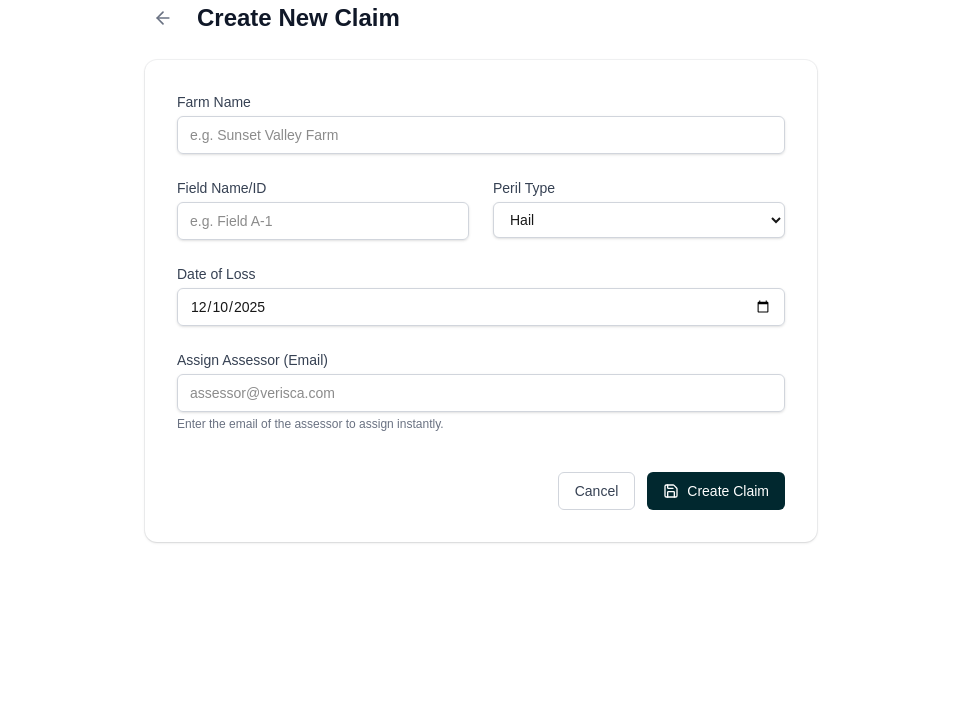
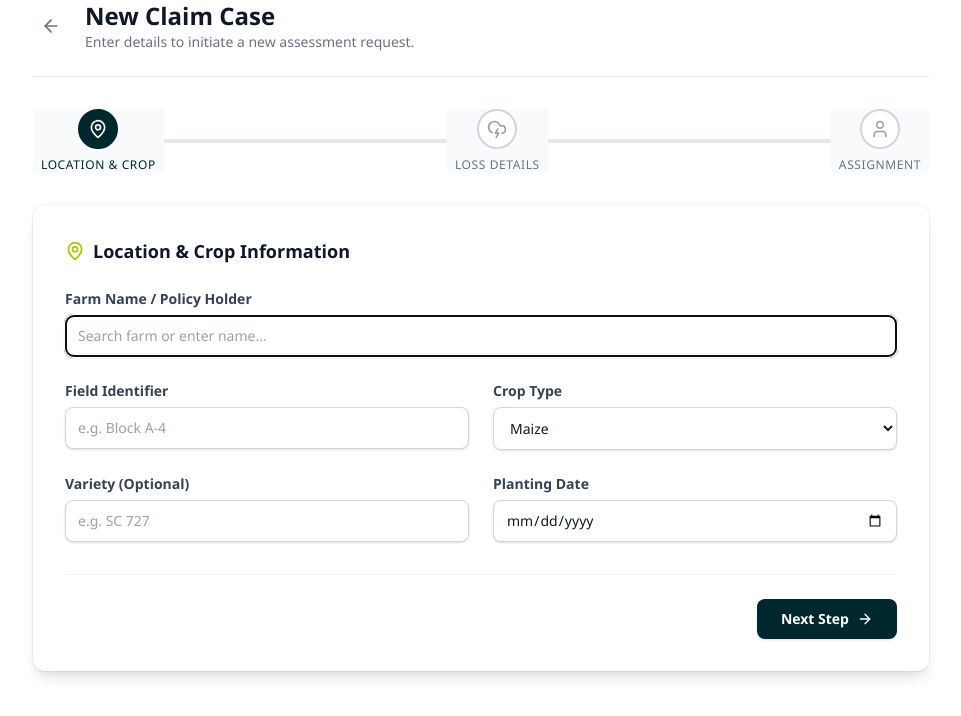
Before and after one commit to KudzaiMunyukwa95/Verisca, a Next.js app in the folder verisca-web/: page /claims/create in a window 1280 px wide. Shown: the top 716 px of the page, without its empty margins (159-1120 px from the left). Built offline with nearby package versions, Linux system fonts and the light colour scheme.

Commit message:
UI enhancement for portal

```diff
--- a/verisca-web/src/app/claims/create/page.tsx
+++ b/verisca-web/src/app/claims/create/page.tsx
@@ -1,152 +1,265 @@
 "use client";
 
-import { useState, useEffect } from "react";
+import { useState } from "react";
 import { useRouter } from "next/navigation";
-import { ArrowLeft, Loader2, Save } from "lucide-react";
+import { ArrowLeft, ArrowRight, Loader2, Save, MapPin, Calendar, CloudLightning, User } from "lucide-react";
 import Link from "next/link";
+import clsx from "clsx";
 import api from "@/lib/api";
+
+// Enterprise Wizard Steps
+const STEPS = [
+    { id: 1, name: "Location & Crop", icon: MapPin },
+    { id: 2, name: "Loss Details", icon: CloudLightning },
+    { id: 3, name: "Assignment", icon: User },
+];
 
 export default function CreateClaimPage() {
     const router = useRouter();
+    const [currentStep, setCurrentStep] = useState(1);
     const [loading, setLoading] = useState(false);
-    const [farms, setFarms] = useState<any[]>([]); // Should type properly
-    const [selectedFarm, setSelectedFarm] = useState("");
 
-    // Form State
+    // Comprehensive Form State
     const [formData, setFormData] = useState({
-        farm_id: "",
-        field_id: "", // In real app, fetch fields when farm is selected
+        // Step 1
+        farm_name: "",
+        field_name: "",
+        crop_type: "Maize",
+        variety: "",
+        planting_date: "",
+
+        // Step 2
         peril_type: "Hail",
         date_of_loss: new Date().toISOString().split('T')[0],
-        assessor_id: "", // We might want to list assessors too
+        loss_description: "",
+        estimated_damage: "",
+
+        // Step 3
+        assessor_email: "",
+        priority: "Normal",
+        notes: ""
     });
 
-    // Mock fetching farms (In real app, call API)
-    useEffect(() => {
-        // api.get('/farms').then(...)
-        // For prototype, we'll assume manual entry or mock
-    }, []);
+    const updateForm = (key: string, value: string) => {
+        setFormData(prev => ({ ...prev, [key]: value }));
+    };
+
+    const nextStep = () => {
+        if (currentStep < 3) setCurrentStep(c => c + 1);
+    };
+
+    const prevStep = () => {
+        if (currentStep > 1) setCurrentStep(c => c - 1);
+    };
 
     const handleSubmit = async (e: React.FormEvent) => {
         e.preventDefault();
+        if (currentStep < 3) {
+            nextStep();
+            return;
+        }
+
         setLoading(true);
 
         try {
-            // 1. Create Claim via API
-            // const res = await api.post('/claims', formData);
-
-            // Mock success for now since we don't have full backend data
-            console.log("Submitting claim:", formData);
-            await new Promise(r => setTimeout(r, 1000)); // Simulate delay
-
+            console.log("Submitting Enterprise Claim:", formData);
+            // await api.post('/claims', formData);
+            await new Promise(r => setTimeout(r, 1500)); // Simulate robust processing
             router.push("/dashboard");
         } catch (error) {
             console.error("Failed to create claim", error);
-            alert("Failed to create claim");
         } finally {
             setLoading(false);
         }
     };
 
     return (
-        <div className="max-w-2xl mx-auto space-y-6">
+        <div className="mx-auto max-w-4xl space-y-8">
+
+            {/* Header */}
+            <div className="flex items-center justify-between border-b border-gray-200 pb-6">
                 <div className="flex items-center gap-4">
-                <Link
-                    href="/dashboard"
-                    className="p-2 rounded-full hover:bg-gray-100 text-gray-500"
-                >
+                    <Link href="/dashboard" className="p-2 rounded-full hover:bg-gray-100 text-gray-500 transition-colors">
                         <ArrowLeft className="h-5 w-5" />
                     </Link>
-                <h1 className="text-2xl font-bold text-gray-900">Create New Claim</h1>
+                    <div>
+                        <h1 className="text-2xl font-bold text-gray-900">New Claim Case</h1>
+                        <p className="text-sm text-gray-500">Enter details to initiate a new assessment request.</p>
                     </div>
-
-            <div className="bg-white rounded-xl shadow-sm ring-1 ring-gray-900/5 p-8">
-                <form onSubmit={handleSubmit} className="space-y-6">
-
-                    <div className="grid grid-cols-1 gap-6 sm:grid-cols-2">
-                        {/* Farm Selection (Mock) */}
-                        <div className="col-span-2">
-                            <label className="block text-sm font-medium text-gray-700">Farm Name</label>
-                            <input
-                                type="text"
-                                required
-                                className="mt-1 block w-full rounded-md border-gray-300 shadow-sm focus:border-primary focus:ring-primary sm:text-sm py-2 px-3 border"
-                                placeholder="e.g. Sunset Valley Farm"
-                            // In real app this is a select dropdown
-                            />
-                        </div>
-
-                        {/* Field Selection */}
-                        <div className="col-span-2 sm:col-span-1">
-                            <label className="block text-sm font-medium text-gray-700">Field Name/ID</label>
-                            <input
-                                type="text"
-                                required
-                                className="mt-1 block w-full rounded-md border-gray-300 shadow-sm focus:border-primary focus:ring-primary sm:text-sm py-2 px-3 border"
-                                placeholder="e.g. Field A-1"
-                            />
-                        </div>
-
-                        {/* Peril Type */}
-                        <div className="col-span-2 sm:col-span-1">
-                            <label className="block text-sm font-medium text-gray-700">Peril Type</label>
-                            <select
-                                className="mt-1 block w-full rounded-md border-gray-300 shadow-sm focus:border-primary focus:ring-primary sm:text-sm py-2 px-3 border bg-white"
-                                value={formData.peril_type}
-                                onChange={(e) => setFormData({ ...formData, peril_type: e.target.value })}
-                            >
-                                <option value="Hail">Hail</option>
-                                <option value="Drought">Drought</option>
-                                <option value="Fire">Fire</option>
-                                <option value="Frost">Frost</option>
-                            </select>
-                        </div>
-
-                        {/* Date of Loss */}
-                        <div className="col-span-2">
-                            <label className="block text-sm font-medium text-gray-700">Date of Loss</label>
-                            <input
-                                type="date"
-                                required
-                                className="mt-1 block w-full rounded-md border-gray-300 shadow-sm focus:border-primary focus:ring-primary sm:text-sm py-2 px-3 border"
-                                value={formData.date_of_loss}
-                                onChange={(e) => setFormData({ ...formData, date_of_loss: e.target.value })}
-                            />
-                        </div>
-
-                        {/* Assessor Assignment */}
-                        <div className="col-span-2">
-                            <label className="block text-sm font-medium text-gray-700">Assign Assessor (Email)</label>
-                            <input
-                                type="email"
-                                className="mt-1 block w-full rounded-md border-gray-300 shadow-sm focus:border-primary focus:ring-primary sm:text-sm py-2 px-3 border"
-                                placeholder="assessor@verisca.com"
-                                onChange={(e) => setFormData({ ...formData, assessor_id: e.target.value })}
-                            />
-                            <p className="mt-1 text-xs text-gray-500">
-                                Enter the email of the assessor to assign instantly.
-                            </p>
                 </div>
             </div>
 
-                    <div className="pt-4 flex justify-end gap-3">
-                        <Link
-                            href="/dashboard"
-                            className="px-4 py-2 text-sm font-medium text-gray-700 bg-white border border-gray-300 rounded-md hover:bg-gray-50"
-                        >
-                            Cancel
-                        </Link>
-                        <button
-                            type="submit"
-                            disabled={loading}
-                            className="flex items-center justify-center px-4 py-2 text-sm font-medium text-white bg-primary rounded-md hover:bg-primary-light disabled:opacity-50"
-                        >
-                            {loading ? <Loader2 className="w-4 h-4 animate-spin mr-2" /> : <Save className="w-4 h-4 mr-2" />}
-                            Create Claim
+            {/* Wizard Progress Bar */}
+            <div className="relative">
+                <div className="absolute top-1/2 left-0 w-full h-1 bg-gray-200 -translate-y-1/2 rounded-full" />
+                <div className="absolute top-1/2 left-0 h-1 bg-primary -translate-y-1/2 rounded-full transition-all duration-500" style={{ width: `${((currentStep - 1) / 2) * 100}%` }} />
+
+                <div className="relative flex justify-between">
+                    {STEPS.map((step) => {
+                        const isActive = currentStep >= step.id;
+                        const isCurrent = currentStep === step.id;
+                        return (
+                            <div key={step.id} className="flex flex-col items-center bg-gray-50 px-2 z-10">
+                                <div className={clsx(
+                                    "flex h-10 w-10 items-center justify-center rounded-full border-2 transition-all duration-300",
+                                    isActive ? "border-primary bg-primary text-white" : "border-gray-300 bg-white text-gray-400"
+                                )}>
+                                    <step.icon className="h-5 w-5" />
+                                </div>
+                                <span className={clsx(
+                                    "mt-2 text-xs font-medium uppercase tracking-wider",
+                                    isCurrent ? "text-primary" : "text-gray-500"
+                                )}>
+                                    {step.name}
+                                </span>
+                            </div>
+                        );
+                    })}
+                </div>
+            </div>
+
+            {/* Form Card */}
+            <div className="bg-white rounded-xl shadow-lg ring-1 ring-gray-900/5 overflow-hidden">
+                <div className="p-8">
+                    <form onSubmit={handleSubmit}>
+
+                        {/* --- Step 1: Location & Crop --- */}
+                        {currentStep === 1 && (
+                            <div className="space-y-6 animate-in fade-in slide-in-from-right-4 duration-500">
+                                <h3 className="text-lg font-semibold text-gray-900 flex items-center gap-2">
+                                    <MapPin className="h-5 w-5 text-secondary" />
+                                    Location & Crop Information
+                                </h3>
+                                <div className="grid grid-cols-1 md:grid-cols-2 gap-6">
+                                    <div className="col-span-2">
+                                        <label className="label">Farm Name / Policy Holder</label>
+                                        <input placeholder="Search farm or enter name..." className="input" autoFocus
+                                            value={formData.farm_name} onChange={e => updateForm("farm_name", e.target.value)} required />
+                                    </div>
+                                    <div>
+                                        <label className="label">Field Identifier</label>
+                                        <input placeholder="e.g. Block A-4" className="input"
+                                            value={formData.field_name} onChange={e => updateForm("field_name", e.target.value)} required />
+                                    </div>
+                                    <div>
+                                        <label className="label">Crop Type</label>
+                                        <select className="input" value={formData.crop_type} onChange={e => updateForm("crop_type", e.target.value)}>
+                                            <option>Maize</option>
+                                            <option>Wheat</option>
+                                            <option>Soybeans</option>
+                                            <option>Tobacco</option>
+                                        </select>
+                                    </div>
+                                    <div>
+                                        <label className="label">Variety (Optional)</label>
+                                        <input placeholder="e.g. SC 727" className="input"
+                                            value={formData.variety} onChange={e => updateForm("variety", e.target.value)} />
+                                    </div>
+                                    <div>
+                                        <label className="label">Planting Date</label>
+                                        <input type="date" className="input"
+                                            value={formData.planting_date} onChange={e => updateForm("planting_date", e.target.value)} />
+                                    </div>
+                                </div>
+                            </div>
+                        )}
+
+                        {/* --- Step 2: Loss Details --- */}
+                        {currentStep === 2 && (
+                            <div className="space-y-6 animate-in fade-in slide-in-from-right-4 duration-500">
+                                <h3 className="text-lg font-semibold text-gray-900 flex items-center gap-2">
+                                    <CloudLightning className="h-5 w-5 text-secondary" />
+                                    Loss Information
+                                </h3>
+                                <div className="grid grid-cols-1 md:grid-cols-2 gap-6">
+                                    <div>
+                                        <label className="label">Peril Type</label>
+                                        <select className="input" value={formData.peril_type} onChange={e => updateForm("peril_type", e.target.value)}>
+                                            <option>Hail</option>
+                                            <option>Drought</option>
+                                            <option>Flood</option>
+                                            <option>Fire</option>
+                                            <option>Frost</option>
+                                            <option>Wind</option>
+                                        </select>
+                                    </div>
+                                    <div>
+                                        <label className="label">Date of Loss</label>
+                                        <input type="date" className="input" required
+                                            value={formData.date_of_loss} onChange={e => updateForm("date_of_loss", e.target.value)} />
+                                    </div>
+                                    <div className="col-span-2">
+                                        <label className="label">Description of Event</label>
+                                        <textarea className="input h-32 resize-none" placeholder="Describe the weather event and initial damage observations..."
+                                            value={formData.loss_description} onChange={e => updateForm("loss_description", e.target.value)} />
+                                    </div>
+                                    <div>
+                                        <label className="label">Est. Damage % (Optional)</label>
+                                        <input type="number" placeholder="0-100" className="input" max="100" min="0"
+                                            value={formData.estimated_damage} onChange={e => updateForm("estimated_damage", e.target.value)} />
+                                    </div>
+                                </div>
+                            </div>
+                        )}
+
+                        {/* --- Step 3: Assignment --- */}
+                        {currentStep === 3 && (
+                            <div className="space-y-6 animate-in fade-in slide-in-from-right-4 duration-500">
+                                <h3 className="text-lg font-semibold text-gray-900 flex items-center gap-2">
+                                    <User className="h-5 w-5 text-secondary" />
+                                    Resource Assignment
+                                </h3>
+                                <div className="grid grid-cols-1 gap-6">
+                                    <div>
+                                        <label className="label">Assign Assessor</label>
+                                        <div className="mt-1 flex rounded-md shadow-sm">
+                                            <span className="inline-flex items-center rounded-l-md border border-r-0 border-gray-300 bg-gray-50 px-3 text-gray-500 sm:text-sm">@</span>
+                                            <input type="email" placeholder="assessor.email@verisca.com" className="input rounded-l-none" required
+                                                value={formData.assessor_email} onChange={e => updateForm("assessor_email", e.target.value)} />
+                                        </div>
+                                        <p className="mt-1 text-xs text-gray-500">The assessor will be notified immediately via the mobile app.</p>
+                                    </div>
+
+                                    <div>
+                                        <label className="label">Priority Level</label>
+                                        <div className="mt-2 flex gap-4">
+                                            {["Low", "Normal", "High", "Critical"].map(p => (
+                                                <label key={p} className={clsx(
+                                                    "flex-1 cursor-pointer rounded-lg border p-4 text-center text-sm font-medium transition-all hover:bg-gray-50",
+                                                    formData.priority === p ? "border-primary bg-primary/5 text-primary ring-1 ring-primary" : "border-gray-200 text-gray-600"
+                                                )}>
+                                                    <input type="radio" name="priority" className="sr-only" value={p} checked={formData.priority === p} onChange={() => updateForm("priority", p)} />
+                                                    {p}
+                                                </label>
+                                            ))}
+                                        </div>
+                                    </div>
+
+                                    <div>
+                                        <label className="label">Instructions / Notes</label>
+                                        <textarea className="input h-24" placeholder="Any specific instructions for the assessor..."
+                                            value={formData.notes} onChange={e => updateForm("notes", e.target.value)} />
+                                    </div>
+                                </div>
+                            </div>
+                        )}
+
+                        {/* Footer Controls */}
+                        <div className="mt-8 flex items-center justify-between border-t border-gray-100 pt-6">
+                            {currentStep > 1 ? (
+                                <button type="button" onClick={prevStep} className="btn-secondary">
+                                    Back
+                                </button>
+                            ) : (<div></div>)}
+
+                            <button type="submit" disabled={loading} className="btn-primary">
+                                {loading && <Loader2 className="mr-2 h-4 w-4 animate-spin" />}
+                                {currentStep === 3 ? "Create Case" : "Next Step"}
+                                {currentStep < 3 && <ArrowRight className="ml-2 h-4 w-4" />}
                             </button>
                         </div>
-
                     </form>
+                </div>
             </div>
         </div>
     );
--- a/verisca-web/src/app/globals.css
+++ b/verisca-web/src/app/globals.css
@@ -34,5 +34,25 @@
 body {
   background: var(--background);
   color: var(--foreground);
-  font-family: Arial, Helvetica, sans-serif;
+  font-family: 'Segoe UI', Tahoma, Geneva, Verdana, sans-serif;
+  -webkit-font-smoothing: antialiased;
 }
+
+/* Enterprise UI Utilities */
+@layer components {
+  .label {
+    @apply block text-sm font-semibold text-gray-700 mb-1.5;
+  }
+
+  .input {
+    @apply block w-full rounded-lg border border-gray-300 shadow-sm focus:border-primary focus:ring-1 focus:ring-primary sm:text-sm py-2.5 px-3 transition-all placeholder:text-gray-400 text-gray-900 bg-white;
+  }
+
+  .btn-primary {
+    @apply flex items-center justify-center rounded-lg bg-primary px-6 py-2.5 text-sm font-semibold text-white shadow-sm transition-all hover:bg-primary-light hover:shadow-md active:scale-95 disabled:opacity-70;
+  }
+
+  .btn-secondary {
+    @apply flex items-center justify-center rounded-lg border border-gray-300 bg-white px-6 py-2.5 text-sm font-semibold text-gray-700 shadow-sm transition-all hover:bg-gray-50 hover:text-gray-900 active:scale-95;
+  }
+}
```
Also changed, not shown: verisca-web/src/app/dashboard/layout.tsx (+2 -5 lines), verisca-web/src/app/page.tsx (+3 -7 lines), verisca-web/public/logo.png (added). Lines whose indentation alone changed are shown as unchanged.
